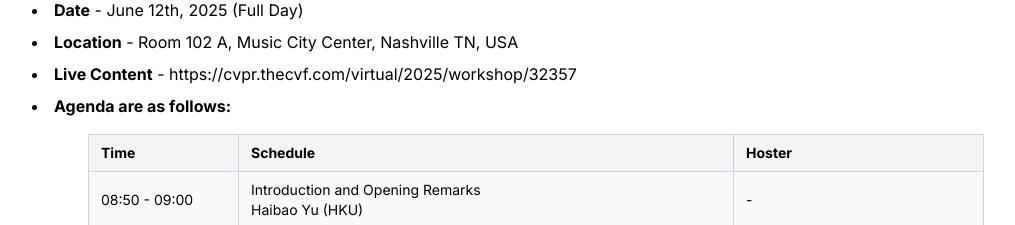
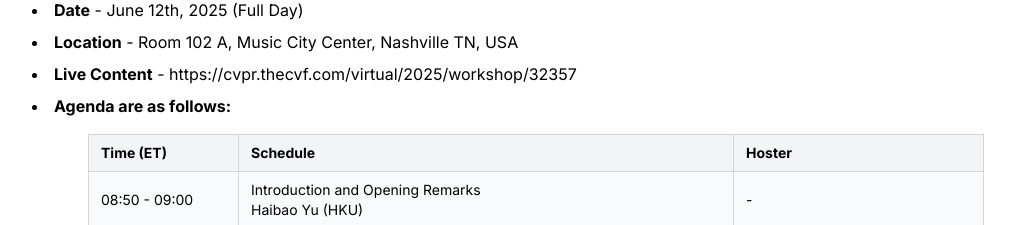
Before and after one commit to coop-intelligence/coop-intelligence.github.io, a Next.js app: page / in a window 1280 px wide. Shown: the part 3136-3361 px from the top of the page, without its empty margins (104-1119 px from the left). Built offline with nearby package versions, Linux system fonts and the light colour scheme.

Commit message:
add time zone

```diff
--- a/src/app/components/schedule.jsx
+++ b/src/app/components/schedule.jsx
@@ -12,7 +12,7 @@
                 <table className="w-full border border-gray-200 text-sm mx-auto">
                     <thead>
                         <tr className="bg-gray-100">
-                            <th className="border border-gray-300 px-3 py-2 w-[150px]">Time</th>
+                            <th className="border border-gray-300 px-3 py-2 w-[150px]">Time (ET)</th>
                             <th className="border border-gray-300 px-3 py-2">Schedule</th>
                             <th className="border border-gray-300 px-3 py-2 w-[250px]">Hoster</th>
                         </tr>
```
